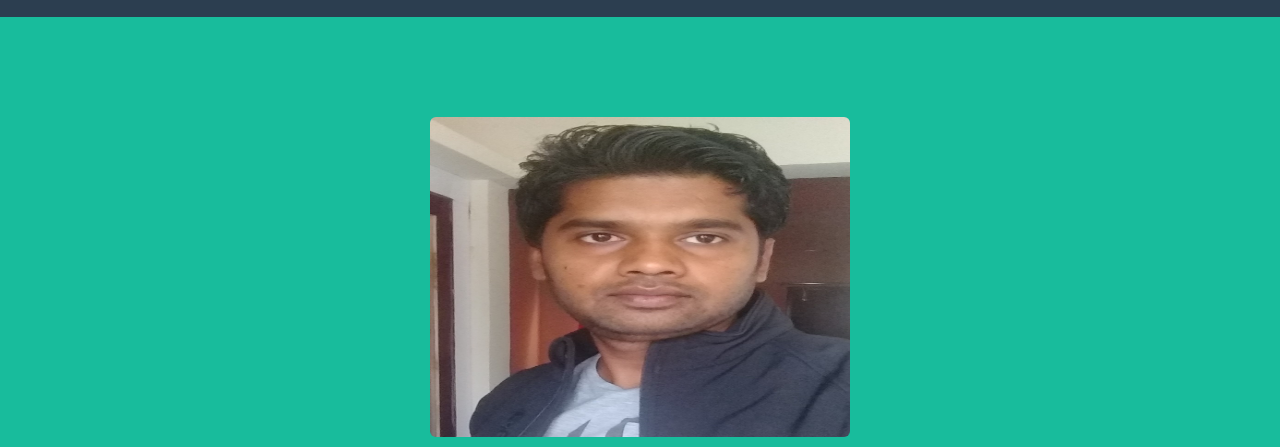
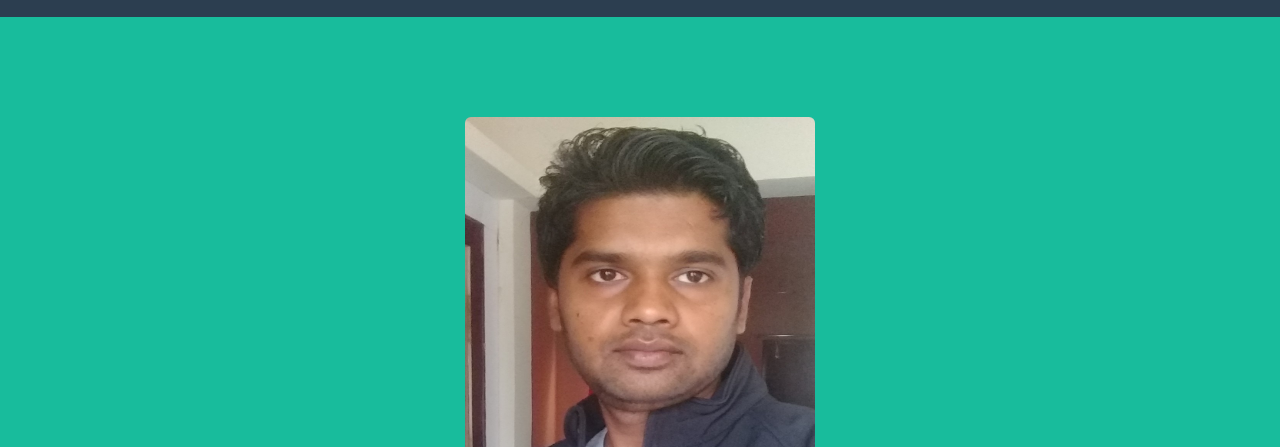
Before and after one commit to swapanshaw/swapanshaw.github.io, a website: page index.html in a window 1280 px wide. Shown: the part 83-530 px from the top of the page. Drawn offline with nearby package versions, Linux system fonts and the light colour scheme.

Commit message:
Update index.html

```diff
--- a/index.html
+++ b/index.html
@@ -72,7 +72,7 @@
         <div class="container" id="maincontent" tabindex="-1">
             <div class="row">
                 <div class="col-lg-12">
-                    <img class="img-rounded" src="img/profile1.jpg" alt="Swapan Shaw" width="420" height="320">
+                    <img class="img-rounded" src="img/profile1.jpg" alt="Swapan Shaw" width="350" height="420">
                     <div class="intro-text">
                         <h1 class="name">I'am Swapan Shaw</h1>
                         <hr class="star-light">
```
